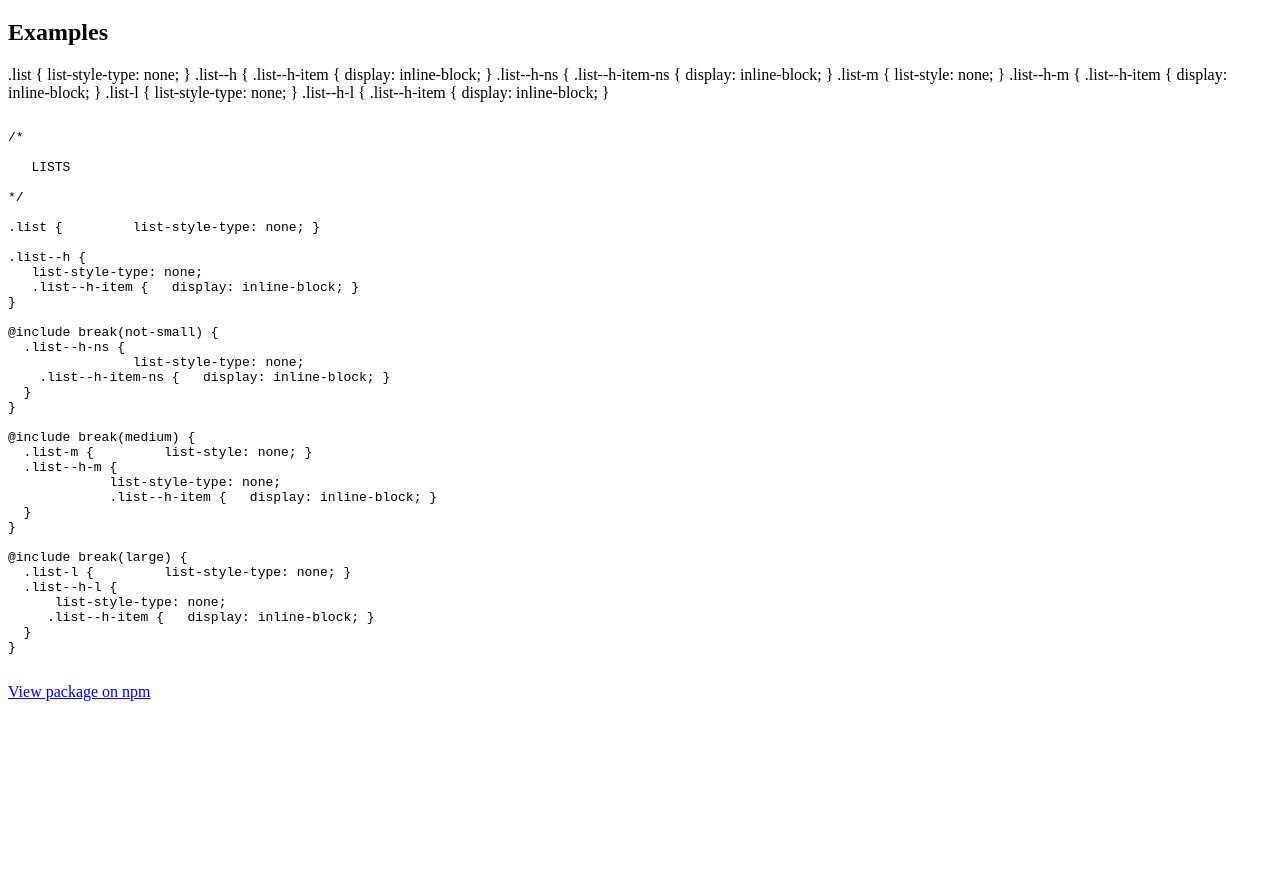
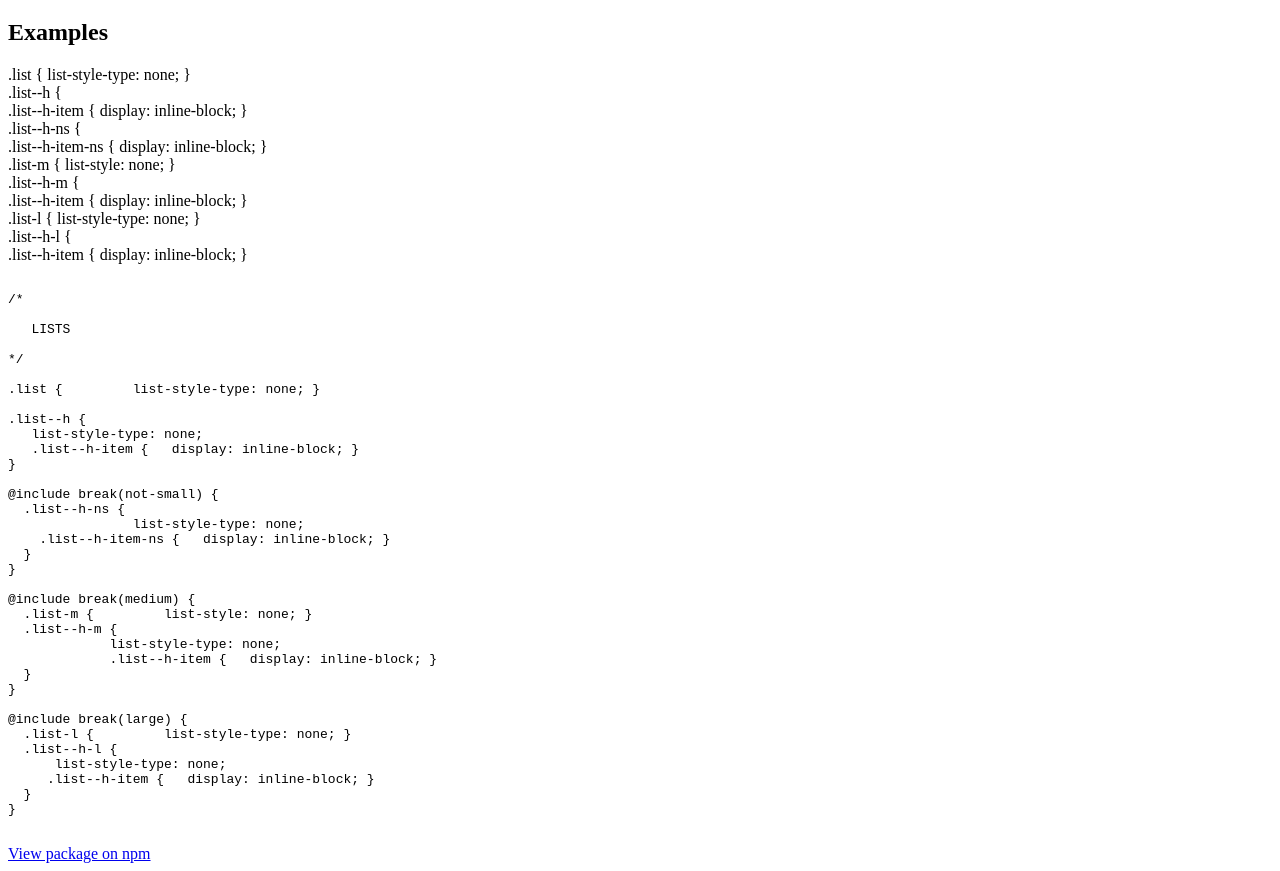
Before and after one commit to mrmrs/tachyons-lists, a website: page index.html in a window 1280 px wide. Shown: the part 61-932 px from the top of the page. Before the commit the page ends 800 px from the top, so only its background shows below. Drawn offline with Linux system fonts and the light colour scheme.

Commit message:
Breaking out lines of classes and attaching them to elements

```diff
--- a/index.html
+++ b/index.html
@@ -14,17 +14,17 @@
     <h1>tachyons lists</h1>
     <h2>Examples</h2>
 
-.list {         list-style-type: none; }
-.list--h {
-   .list--h-item {   display: inline-block; }
-  .list--h-ns {
-    .list--h-item-ns {   display: inline-block; }
-  .list-m {         list-style: none; }
-  .list--h-m {
-             .list--h-item {   display: inline-block; }
-  .list-l {         list-style-type: none; }
-  .list--h-l {
-     .list--h-item {   display: inline-block; }
+    <div class="list">.list {         list-style-type: none; }</div>
+    <div class="list--h">.list--h {</div>
+    <div class="list--h-item">.list--h-item {   display: inline-block; }</div>
+    <div class="list--h-ns">.list--h-ns {</div>
+    <div class="list--h-item-ns">.list--h-item-ns {   display: inline-block; }</div>
+    <div class="list-m">.list-m {         list-style: none; }</div>
+    <div class="list--h-m">.list--h-m {</div>
+    <div class="list--h-item">.list--h-item {   display: inline-block; }</div>
+    <div class="list-l">.list-l {         list-style-type: none; }</div>
+    <div class="list--h-l">.list--h-l {</div>
+    <div class="list--h-item">.list--h-item {   display: inline-block; }</div>
     <pre>
 <code>
 /*
```
